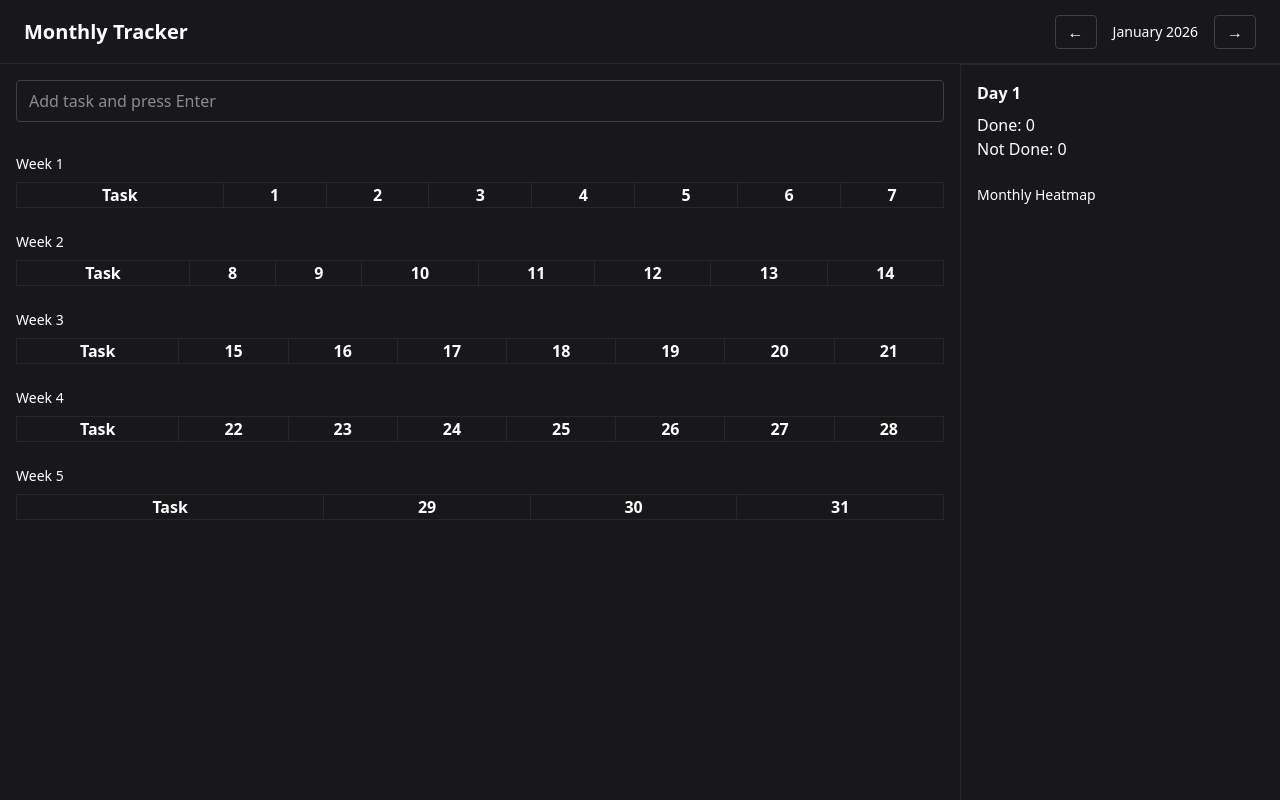
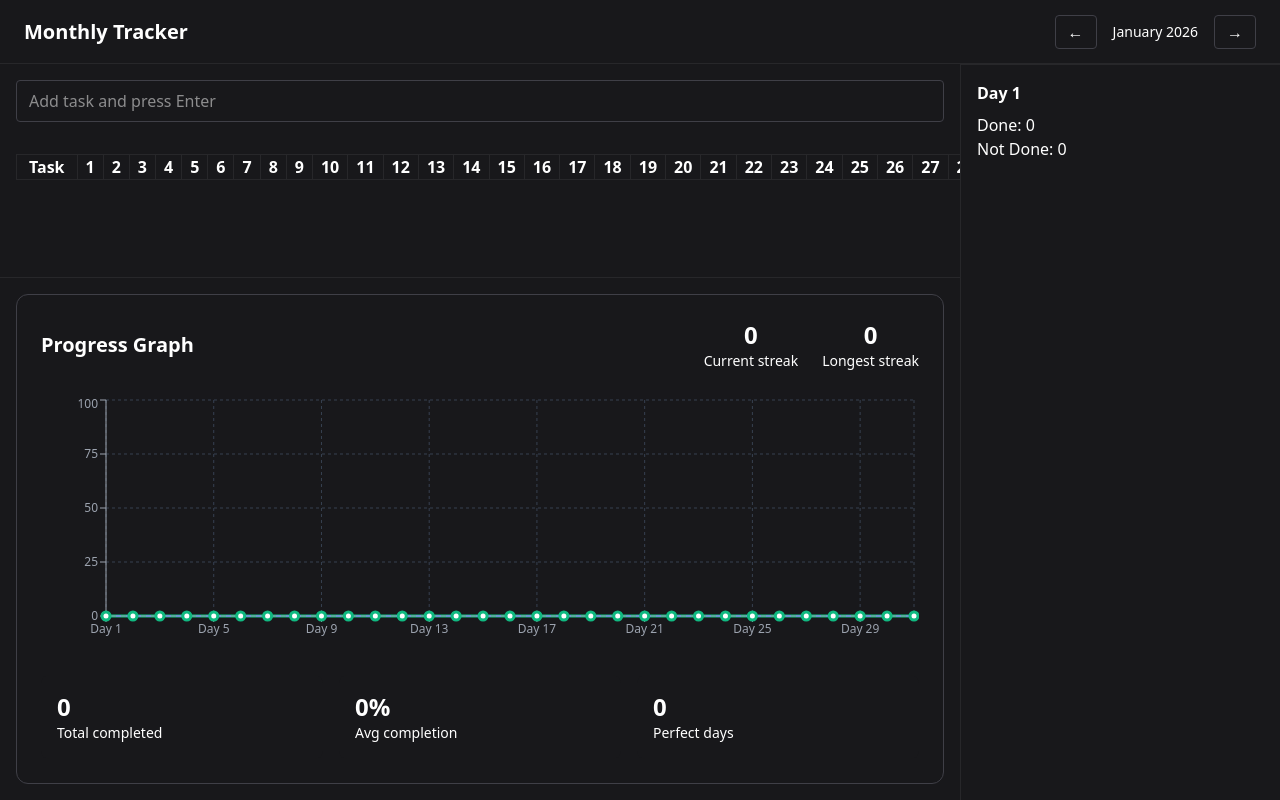
Before and after one commit to AMANTRIPATHI12/Habbit-Tracker, a React app: page / in a window 1280 px wide. Built offline with nearby package versions, Linux system fonts and the light colour scheme; the HTML template or start-up script is replaced by a standard one.

Commit message:
Graph Update

```diff
--- a/package.json
+++ b/package.json
@@ -13,6 +13,7 @@
     "@tailwindcss/vite": "^4.1.18",
     "react": "^19.2.0",
     "react-dom": "^19.2.0",
+    "recharts": "^3.6.0",
     "tailwindcss": "^4.1.18"
   },
   "devDependencies": {
--- a/src/App.jsx
+++ b/src/App.jsx
@@ -3,13 +3,13 @@ import Header from "./components/Header"
 import TrackerGrid from "./components/TrackerGrid"
 import StatsPanel from "./components/StatsPanel"
 import AddTask from "./components/AddTask"
+import ProgressGraph from "./components/ProgressGraph"
 import { getMonthInfo } from "./utils/dateUtils"
 import { loadMonthData, saveMonthData } from "./utils/storage"
 
 export default function App() {
   const [currentDate, setCurrentDate] = useState(new Date())
-  const { daysInMonth, monthKey, monthLabel, weeks } =
-    getMonthInfo(currentDate)
+  const { daysInMonth, monthKey, monthLabel } = getMonthInfo(currentDate)
 
   const [tasks, setTasks] = useState([])
   const [tracker, setTracker] = useState({})
@@ -42,7 +42,8 @@ export default function App() {
       <Header monthLabel={monthLabel} onPrev={prevMonth} onNext={nextMonth} />
 
       <main className="flex flex-col md:flex-row flex-1 overflow-hidden">
-        <div className="flex-1 flex flex-col">
+        {/* LEFT SIDE */}
+        <div className="flex-1 flex flex-col overflow-hidden">
           <div className="p-4">
             <AddTask onAdd={addTask} />
           </div>
@@ -51,16 +52,25 @@ export default function App() {
             tasks={tasks}
             tracker={tracker}
             setTracker={setTracker}
-            weeks={weeks}
+            daysInMonth={daysInMonth}
             setSelectedDay={setSelectedDay}
           />
+
+          {/* 🔥 ProgressGraph AT BOTTOM OF TASKS */}
+          <div className="p-4 border-t border-zinc-800">
+            <ProgressGraph
+              tracker={tracker}
+              tasks={tasks}
+              daysInMonth={daysInMonth}
+            />
+          </div>
         </div>
 
+        {/* RIGHT SIDE */}
         <StatsPanel
           tasks={tasks}
           tracker={tracker}
           selectedDay={selectedDay}
-          daysInMonth={daysInMonth}
         />
       </main>
     </div>
--- a/src/components/Heatmap.jsx
+++ /dev/null
@@ -1,31 +0,0 @@
-export default function Heatmap({ tracker, tasks, daysInMonth }) {
-  return (
-    <div className="mt-6">
-      <h3 className="text-sm mb-2 text-zinc-400">Monthly Heatmap</h3>
-
-      <div className="grid grid-cols-7 gap-2">
-        {Array.from({ length: daysInMonth }, (_, i) => {
-          const day = i + 1
-          const done =
-            Object.values(tracker[day] || {}).filter(Boolean).length
-
-          const intensity =
-            tasks.length === 0 ? 0 : done / tasks.length
-
-          let bg = "bg-zinc-800"
-          if (intensity > 0.75) bg = "bg-green-600"
-          else if (intensity > 0.5) bg = "bg-green-500"
-          else if (intensity > 0.25) bg = "bg-green-400"
-
-          return (
-            <div
-              key={day}
-              className={`h-6 w-6 rounded ${bg}`}
-              title={`Day ${day}`}
-            />
-          )
-        })}
-      </div>
-    </div>
-  )
-}
--- /dev/null
+++ b/src/components/ProgressGraph.jsx
@@ -0,0 +1,153 @@
+import {
+  LineChart,
+  Line,
+  XAxis,
+  YAxis,
+  CartesianGrid,
+  Tooltip,
+  ResponsiveContainer,
+} from "recharts"
+
+export default function ProgressGraph({ tracker, tasks, daysInMonth }) {
+  const totalTasks = tasks.length
+
+  const graphData = Array.from({ length: daysInMonth }, (_, i) => {
+    const day = i + 1
+    const dayData = tracker[day] || {}
+
+    const completed = Object.values(dayData).filter(Boolean).length
+    const percentage =
+      totalTasks === 0 ? 0 : Math.round((completed / totalTasks) * 100)
+
+    return {
+      day,
+      label: `Day ${day}`,
+      completed,
+      percentage,
+      active: Object.keys(dayData).length > 0,
+    }
+  })
+
+  // ✅ Correct streak logic
+  let currentStreak = 0
+  let longestStreak = 0
+
+  graphData.forEach(d => {
+    if (d.active && d.percentage === 100 && totalTasks > 0) {
+      currentStreak++
+      longestStreak = Math.max(longestStreak, currentStreak)
+    } else {
+      currentStreak = 0
+    }
+  })
+
+  // ✅ Correct averages (ignore inactive days)
+  const activeDays = graphData.filter(d => d.active)
+
+  const avgCompletion =
+    activeDays.length === 0
+      ? 0
+      : Math.round(
+          activeDays.reduce((s, d) => s + d.percentage, 0) /
+            activeDays.length
+        )
+
+  return (
+    <div className="bg-zinc-800 rounded-xl p-6 border border-zinc-700">
+      {/* Header */}
+      <div className="flex justify-between items-center mb-6">
+        <h2 className="text-xl font-bold">Progress Graph</h2>
+
+        <div className="flex gap-6">
+          <div className="text-center">
+            <div className="text-2xl font-bold text-green-400">
+              {currentStreak}
+            </div>
+            <div className="text-zinc-400 text-sm">Current streak</div>
+          </div>
+
+          <div className="text-center">
+            <div className="text-2xl font-bold text-blue-400">
+              {longestStreak}
+            </div>
+            <div className="text-zinc-400 text-sm">Longest streak</div>
+          </div>
+        </div>
+      </div>
+
+      {/* Chart */}
+      <div className="h-64">
+        <ResponsiveContainer width="100%" height="100%">
+          <LineChart data={graphData}>
+            <CartesianGrid strokeDasharray="3 3" stroke="#374151" />
+
+            <XAxis
+              dataKey="label"
+              stroke="#9CA3AF"
+              fontSize={12}
+              interval={Math.max(1, Math.floor(daysInMonth / 8))}
+            />
+
+            <YAxis
+              stroke="#9CA3AF"
+              fontSize={12}
+              domain={[0, Math.max(totalTasks, 100)]}
+            />
+
+            <Tooltip
+              contentStyle={{
+                backgroundColor: "#1F2937",
+                borderColor: "#4B5563",
+                borderRadius: "0.5rem",
+              }}
+              formatter={(value, name) =>
+                name === "percentage"
+                  ? [`${value}%`, "Completion"]
+                  : [value, "Completed"]
+              }
+            />
+
+            <Line
+              type="monotone"
+              dataKey="completed"
+              stroke="#10B981"
+              strokeWidth={3}
+              dot={{ r: 4 }}
+            />
+
+            <Line
+              type="monotone"
+              dataKey="percentage"
+              stroke="#3B82F6"
+              strokeWidth={2}
+              strokeDasharray="5 5"
+              dot={false}
+            />
+          </LineChart>
+        </ResponsiveContainer>
+      </div>
+
+      {/* Summary */}
+      <div className="grid grid-cols-3 gap-4 mt-6">
+        <div className="bg-zinc-900 p-4 rounded-lg">
+          <div className="text-2xl font-bold">
+            {graphData.reduce((s, d) => s + d.completed, 0)}
+          </div>
+          <div className="text-zinc-400 text-sm">Total completed</div>
+        </div>
+
+        <div className="bg-zinc-900 p-4 rounded-lg">
+          <div className="text-2xl font-bold">{avgCompletion}%</div>
+          <div className="text-zinc-400 text-sm">Avg completion</div>
+        </div>
+
+        <div className="bg-zinc-900 p-4 rounded-lg">
+          <div className="text-2xl font-bold">
+            {graphData.filter(d => d.active && d.percentage === 100).length}
+          </div>
+          <div className="text-zinc-400 text-sm">Perfect days</div>
+        </div>
+      </div>
+    </div>
+  )
+}
--- a/src/components/StatsPanel.jsx
+++ b/src/components/StatsPanel.jsx
@@ -1,25 +1,17 @@
-import Heatmap from "./Heatmap"
-
 export default function StatsPanel({
   tasks,
   tracker,
   selectedDay,
-  daysInMonth,
 }) {
   const done = Object.values(tracker[selectedDay] || {}).filter(Boolean).length
   const notDone = tasks.length - done
 
   return (
-    <aside className="w-full md:w-80 p-4 border-t md:border-l border-zinc-800">
+    <section className="w-full md:w-80 p-4 border-t md:border-l border-zinc-800">
       <h2 className="font-semibold mb-2">Day {selectedDay}</h2>
+
       <p className="text-green-400">Done: {done}</p>
       <p className="text-red-400">Not Done: {notDone}</p>
-
-      <Heatmap
-        tracker={tracker}
-        tasks={tasks}
-        daysInMonth={daysInMonth}
-      />
-    </aside>
+    </section>
   )
 }
--- a/src/components/TrackerGrid.jsx
+++ b/src/components/TrackerGrid.jsx
@@ -2,7 +2,7 @@ export default function TrackerGrid({
   tasks,
   tracker,
   setTracker,
-  weeks,
+  daysInMonth,
   setSelectedDay,
 }) {
   function toggle(taskId, day) {
@@ -16,24 +16,21 @@ export default function TrackerGrid({
   }
 
   return (
-    <div className="overflow-auto flex-1 p-4">
-      {weeks.map((week, wIndex) => (
-        <div key={wIndex} className="mb-6">
-          <h3 className="text-sm text-zinc-400 mb-2">
-            Week {wIndex + 1}
-          </h3>
-
-          <table className="border-collapse w-full">
+    <div className="overflow-x-auto p-4 flex-1">
+      <table className="border-collapse min-w-max">
         <thead>
           <tr>
-                <th className="border border-zinc-800 px-2">Task</th>
-                {week.map(day => (
+            <th className="sticky left-0 bg-zinc-900 border border-zinc-800 px-3">
+              Task
+            </th>
+
+            {Array.from({ length: daysInMonth }, (_, i) => (
               <th
-                    key={day}
+                key={i}
                 className="border border-zinc-800 px-2 cursor-pointer"
-                    onClick={() => setSelectedDay(day)}
+                onClick={() => setSelectedDay(i + 1)}
               >
-                    {day}
+                {i + 1}
               </th>
             ))}
           </tr>
@@ -42,11 +39,13 @@ export default function TrackerGrid({
         <tbody>
           {tasks.map(task => (
             <tr key={task.id}>
-                  <td className="border border-zinc-800 px-2">
+              <td className="sticky left-0 bg-zinc-900 border border-zinc-800 px-3">
                 {task.name}
               </td>
 
-                  {week.map(day => (
+              {Array.from({ length: daysInMonth }, (_, i) => {
+                const day = i + 1
+                return (
                   <td
                     key={day}
                     className="border border-zinc-800 text-center"
@@ -57,13 +56,12 @@ export default function TrackerGrid({
                       onChange={() => toggle(task.id, day)}
                     />
                   </td>
-                  ))}
+                )
+              })}
             </tr>
           ))}
         </tbody>
       </table>
     </div>
-      ))}
-    </div>
   )
 }
--- a/src/components/WeeklyView.jsx
+++ b/src/components/WeeklyView.jsx
@@ -7,18 +7,16 @@ export default function WeeklyView({ tasks, tracker, selectedDay }) {
 
       {tasks.map(task => (
         <div key={task.id} className="flex items-center gap-2 mb-1">
-          <span className="w-24 text-sm">{task.name}</span>
+          <span className="w-24 text-sm truncate">{task.name}</span>
 
           {Array.from({ length: 7 }, (_, i) => {
             const day = start + i
-            if (!tracker[day]) return null
-
             return (
               <input
                 key={day}
                 type="checkbox"
+                readOnly
                 checked={tracker[day]?.[task.id] || false}
-                readOnly
                 className="accent-green-500"
               />
             )
--- a/src/utils/storage.jsx
+++ b/src/utils/storage.jsx
@@ -1,8 +1,8 @@
 export function loadMonthData(monthKey) {
-  const data = localStorage.getItem(monthKey)
+  const data = localStorage.getItem(`tracker-${monthKey}`)
   return data ? JSON.parse(data) : { tasks: [], tracker: {} }
 }
 
 export function saveMonthData(monthKey, data) {
-  localStorage.setItem(monthKey, JSON.stringify(data))
+  localStorage.setItem(`tracker-${monthKey}`, JSON.stringify(data))
 }
--- a/src/utils/streak.jsx
+++ b/src/utils/streak.jsx
@@ -1,14 +1,11 @@
 export function calculateStreak(tracker, daysInMonth) {
-  let streak = 0
+  let current = 0
   let best = 0
-  let current = 0
 
   for (let day = 1; day <= daysInMonth; day++) {
-    const dayData = tracker[day]
+    const values = Object.values(tracker[day] || {})
     const completed =
-      dayData &&
-      Object.values(dayData).length > 0 &&
-      Object.values(dayData).every(Boolean)
+      values.length > 0 && values.every(Boolean)
 
     if (completed) {
       current++
@@ -18,6 +15,5 @@ export function calculateStreak(tracker, daysInMonth) {
     }
   }
 
-  streak = current
-  return { streak, best }
+  return { streak: current, best }
 }
```
Also changed, not shown: 1 other file (tests, documents, lock files or other folders). Lines whose indentation alone changed are shown as unchanged.
